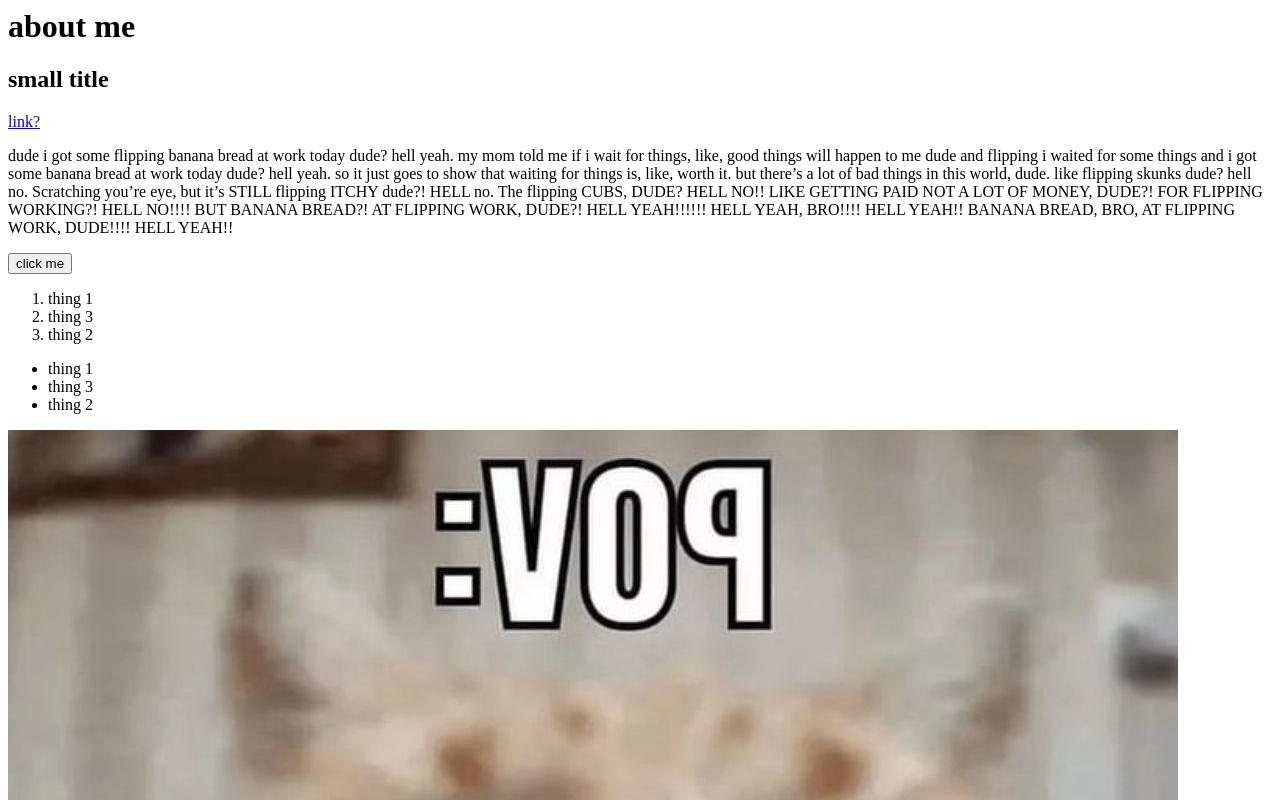
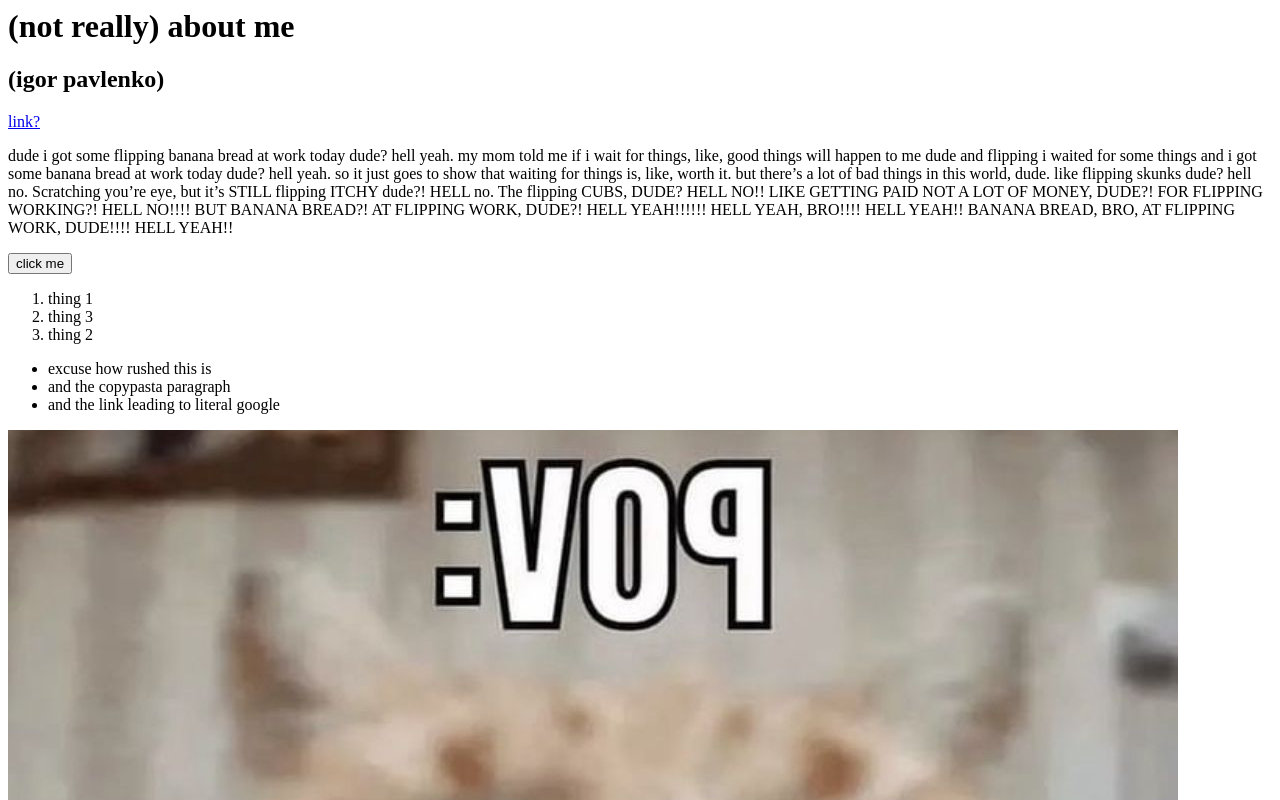
Before and after one commit to ip208/test, a plain HTML site: page index.html in a window 1280 px wide. Shown: the top 800 px of the page. Drawn offline with Linux system fonts and the light colour scheme.

Commit message:
Update index.html

```diff
--- a/index.html
+++ b/index.html
@@ -9,8 +9,8 @@
   <meta name="viewport" content="width=device-width, initial-scale=1.0" />
   <title>browser tab?</title>
 
-    <h1>about me</h1>
-    <h2>small title</h2>
+    <h1>(not really) about me</h1>
+    <h2>(igor pavlenko)</h2>
     <a href="https://www.google.com/">link?</a>
     <p>dude i got some flipping banana bread at work today dude? hell yeah. my mom told me if i wait for things, like, good things will happen to me dude and flipping i waited for some things and i got some banana bread at work today dude? hell yeah. so it just goes to show that waiting for things is, like, worth it. but there’s a lot of bad things in this world, dude. like flipping skunks dude? hell no. Scratching you’re eye, but it’s STILL flipping ITCHY dude?! HELL no. The flipping CUBS, DUDE? HELL NO!! LIKE GETTING PAID NOT A LOT OF MONEY, DUDE?! FOR FLIPPING WORKING?! HELL NO!!!! BUT BANANA BREAD?! AT FLIPPING WORK, DUDE?! HELL YEAH!!!!!! HELL YEAH, BRO!!!! HELL YEAH!! BANANA BREAD, BRO, AT FLIPPING WORK, DUDE!!!! HELL YEAH!!
 
@@ -26,9 +26,9 @@
     </ol>
 
     <ul>
-        <li>thing 1</li>
-        <li>thing 3</li>
-        <li>thing 2</li>
+        <li>excuse how rushed this is</li>
+        <li>and the copypasta paragraph</li>
+        <li>and the link leading to literal google</li>
     </ul>
 
     <img src="meme.jpg" alt="meme"
```
